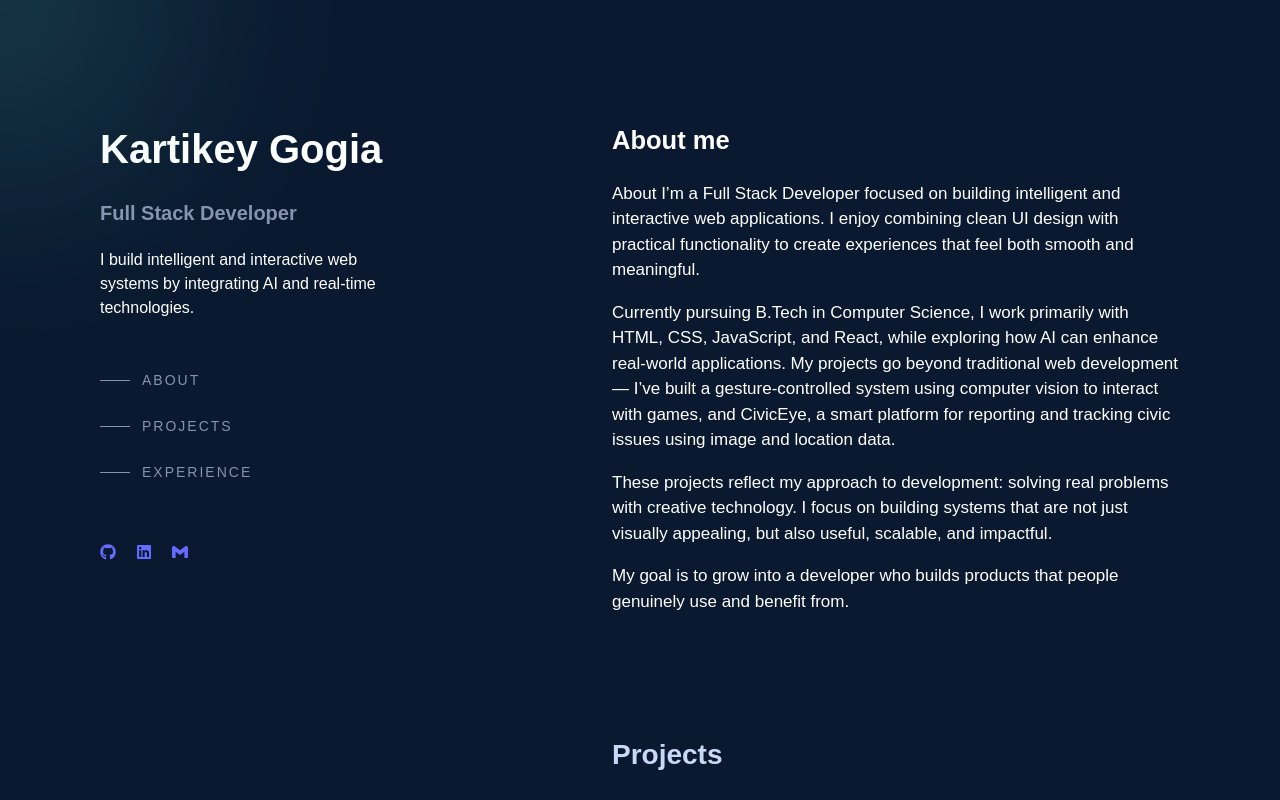
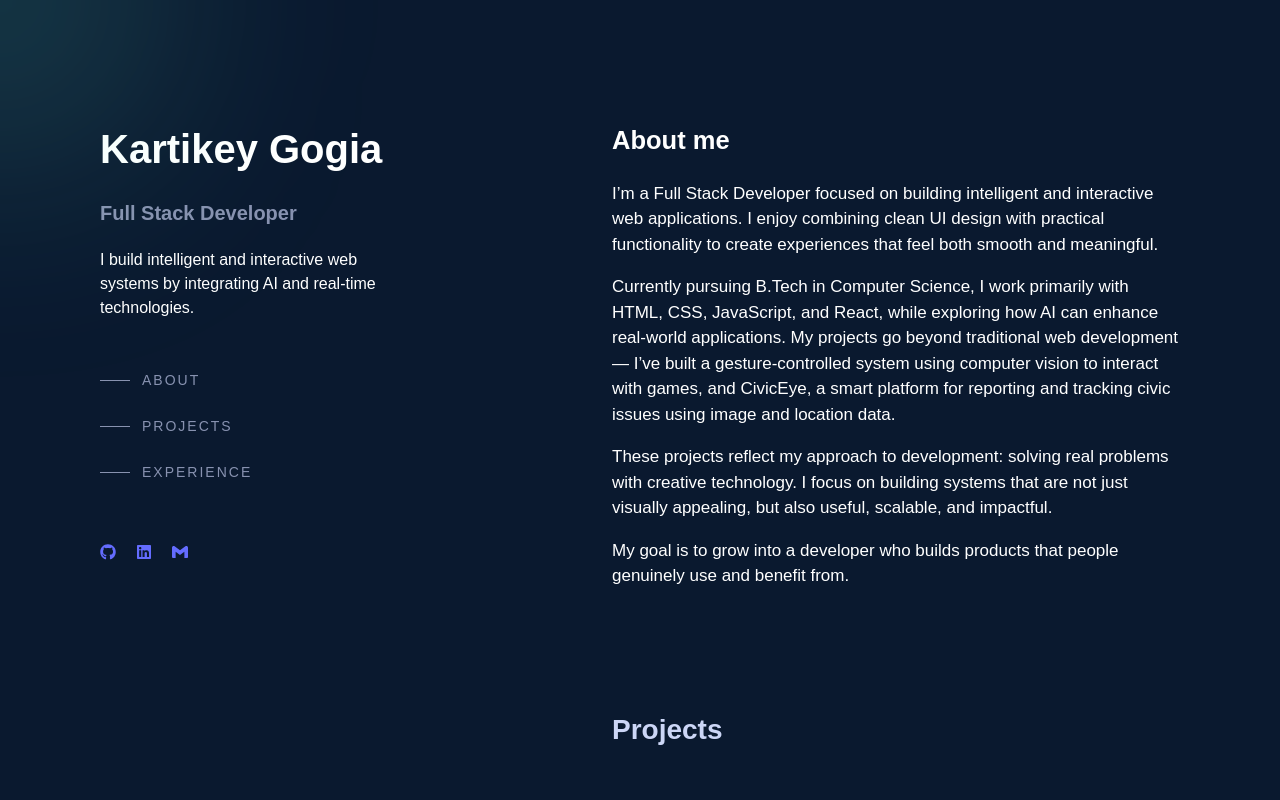
Before and after one commit to KartikeyGogia/Portfolio, a React (Vite) app: page / in a window 1280 px wide. Shown: the top 800 px of the page. Built offline with nearby package versions, Linux system fonts and the light colour scheme.

Commit message:
Fixed About us

```diff
--- a/src/components/About.jsx
+++ b/src/components/About.jsx
@@ -8,7 +8,7 @@ function About(){
                 About me
             </h2>
             <p>
-                About
+
                 I’m a Full Stack Developer focused on building intelligent and
                 interactive web applications. I enjoy combining clean UI design
                 with practical functionality to create experiences that feel both
```
